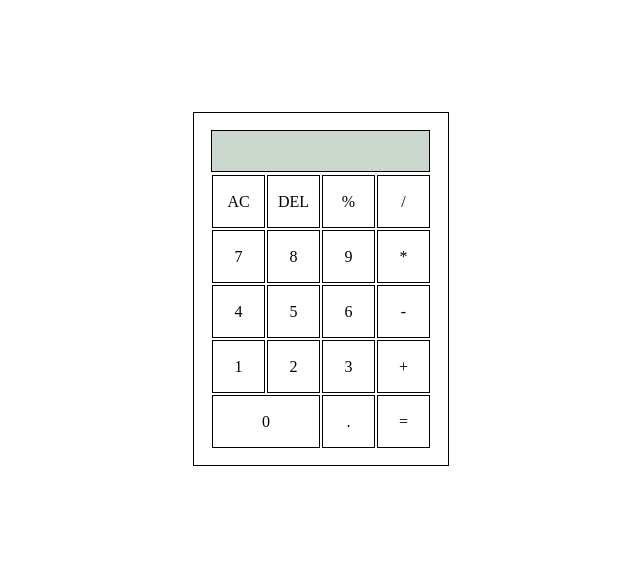
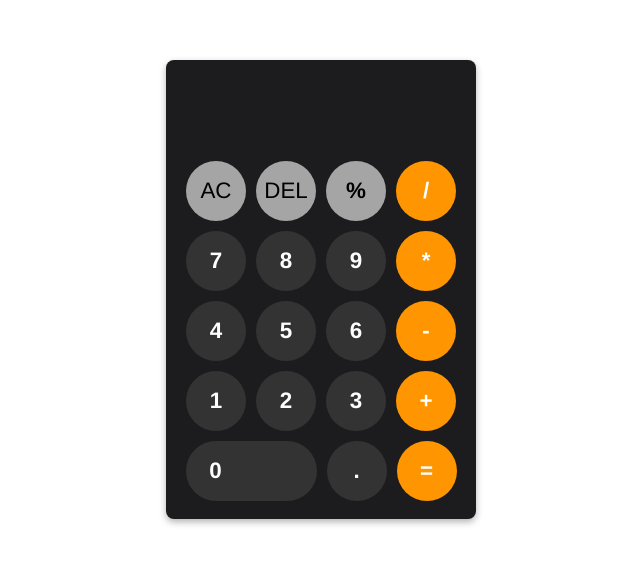
Before and after one commit to wre0rl/calculator, a plain HTML site: page index.html in a window 1280 px wide. Shown: the part 119-682 px from the top of the page, without its empty margins (319-959 px from the left). Drawn offline with Linux system fonts and the light colour scheme.

Commit message:
Update styling

```diff
--- a/css/style.css
+++ b/css/style.css
@@ -1,52 +1,85 @@
+/* General styles */
 body {
+  font-family: Helvetica, Arial, sans-serif;
   height: 100vh;
   display: flex;
   justify-content: center;
   align-items: center;
 }
 
-.container {
-  border: 1px solid black;
-  padding: 17px;
-  width: 220px;
+.user-select-none {
+  user-select: none;
 }
 
-.display {
-  align-items: end;
-  background-color: rgb(201, 215, 205);
-  border: 1px solid black;
-  display: flex;
-  font-size: 18px;
-  height: 20px;
-  justify-content: flex-end;
-  margin-bottom: 3px;
-  padding: 10px;
-  user-select: none;
-  width: 197px;
-}
-
-.buttons {
-  display: flex;
-  flex-wrap: wrap;
-  gap: 2px;
-  justify-content: center;
+.fw-regular {
+  font-weight: 400 !important;
 }
 
 .button {
   align-items: center;
-  border: 1px solid black;
-  cursor: grab;
   display: flex;
-  height: 51px;
   justify-content: center;
-  user-select: none;
-  width: 51px;
+  font-weight: bold;
+  color: white;
+  background-color: #333333;
+  border-radius: 50%;
+  border: none;
+  cursor: pointer;
+  outline: none;
+  font-size: 22.4px;
+  height: 60px;
+  width: 60px;
+  transition: all 0.1s ease-out;
 }
 
-.button:hover {
-  background-color: rgb(201, 215, 205);
+.button:active {
+  transform: scale(0.9);
+}
+
+/* Container */
+.container {
+  width: 290px;
+  margin: auto;
+  background-color: #1c1c1e;
+  border-radius: 8px;
+  box-shadow: 0 3px 7px rgba(0, 0, 0, 0.3);
+  padding: 10px;
+  padding-bottom: 18px;
+}
+
+/* Display */
+.display {
+  align-items: end;
+  display: flex;
+  justify-content: flex-end;
+  font-size: 40px;
+  color: white;
+  text-align: right;
+  margin-bottom: 15px;
+  margin-right: 23px;
+  overflow: hidden;
+  height: 76px;
+}
+
+/* Buttons */
+.buttons {
+  display: flex;
+  flex-wrap: wrap;
+  gap: 10px;
+  justify-content: center;
+}
+
+/* Button Variants */
+.orange {
+  background-color: #ff9500;
+}
+
+.gray {
+  background-color: #a5a5a5;
+  color: black;
 }
 
 #zero {
-  width: 106px;
+  padding-right: 71px;
+  border-radius: 40px;
 }
--- a/index.html
+++ b/index.html
@@ -9,27 +9,27 @@
 </head>
 <body>
   <div class="container">
-    <div class="display"></div>
-    <div class="buttons">
-      <div class="button">AC</div>
-      <div class="button">DEL</div>
-      <div class="button">%</div>
-      <div class="button">/</div>
+    <div class="display user-select-none"></div>
+    <div class="buttons user-select-none">
+      <div class="button gray fw-regular">AC</div>
+      <div class="button gray fw-regular">DEL</div>
+      <div class="button gray">%</div>
+      <div class="button orange">/</div>
       <div class="button">7</div>
       <div class="button">8</div>
       <div class="button">9</div>
-      <div class="button">*</div>
+      <div class="button orange">*</div>
       <div class="button">4</div>
       <div class="button">5</div>
       <div class="button">6</div>
-      <div class="button">-</div>
+      <div class="button orange">-</div>
       <div class="button">1</div>
       <div class="button">2</div>
       <div class="button">3</div>
-      <div class="button">+</div>
+      <div class="button orange">+</div>
       <div class="button" id="zero">0</div>
       <div class="button" id="decimal">.</div>
-      <div class="button">=</div>
+      <div class="button orange">=</div>
     </div>
   </div>
 
```
